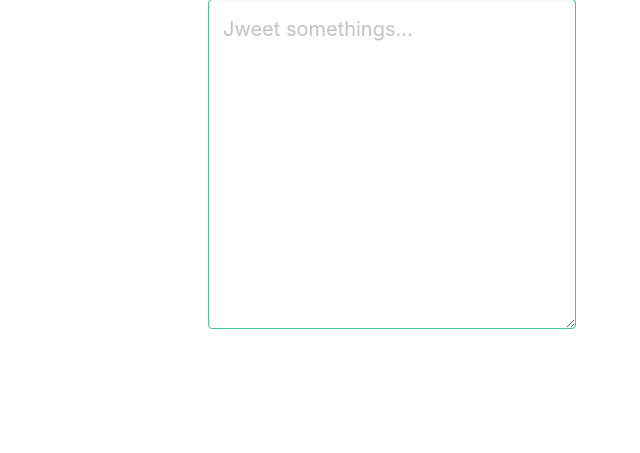
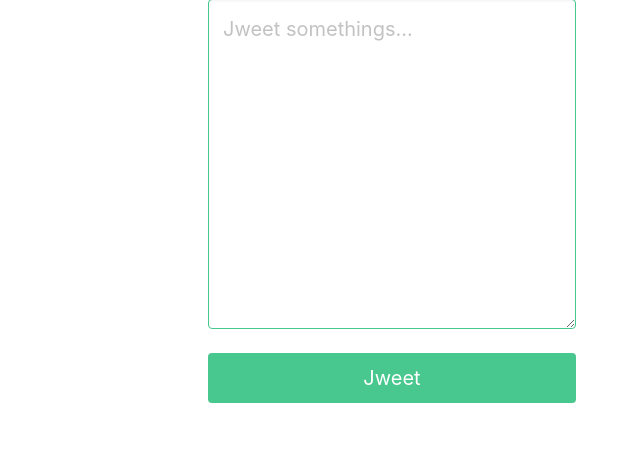
Before and after one commit to shahrokh-rhmani/social-network, a Django app: page / in a window 1280 px wide. Shown: the part 153-606 px from the top of the page, without its empty margins (640-1280 px from the left). Run offline with Django 3.2, Linux system fonts and the light colour scheme.

Commit message:
add form & button in dashboard.html

```diff
--- a/templates/jwitter/dashboard.html
+++ b/templates/jwitter/dashboard.html
@@ -17,6 +17,12 @@
 
   <!-- Form JweetForm -->
   <div class="column is-one-third">
-    {{form.as_p}}
+    <form class="" method="post">
+      {% csrf_token %}
+      {{form.as_p}}
+      <button class="button is-success is-fullwidth is-medium mt-5"
+        type="type">Jweet</button>
+
+    </form>
   </div>
 {% endblock %}
```
